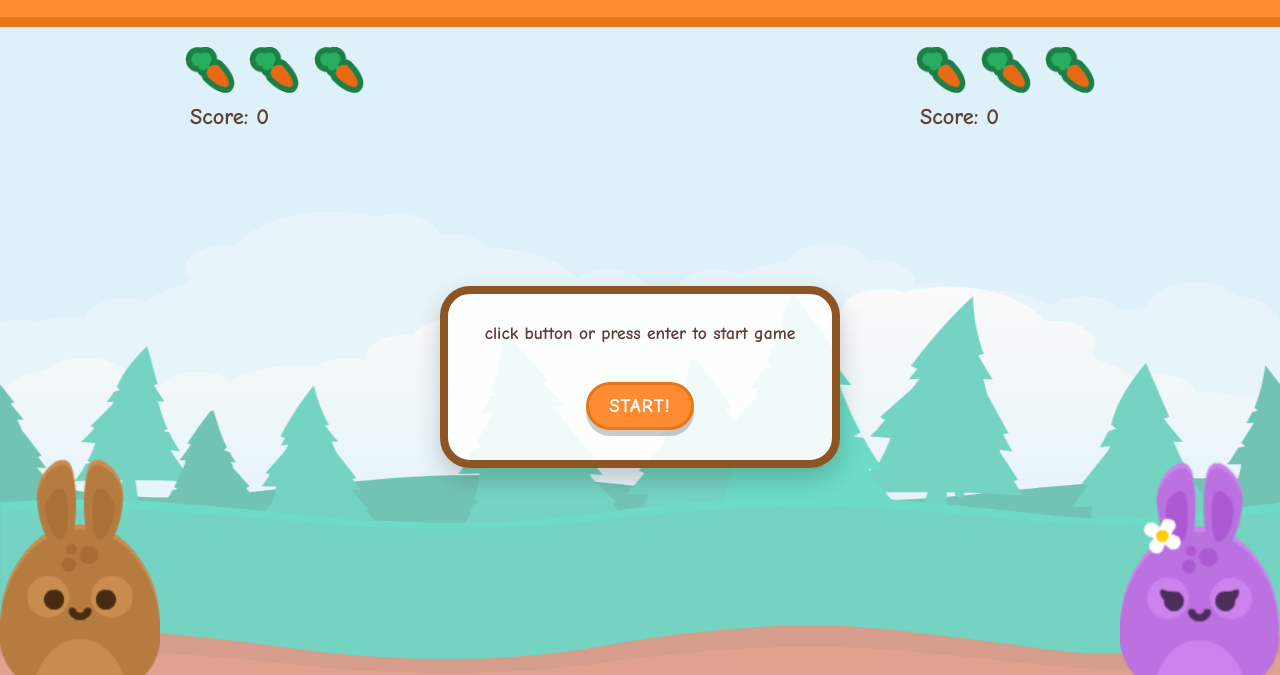
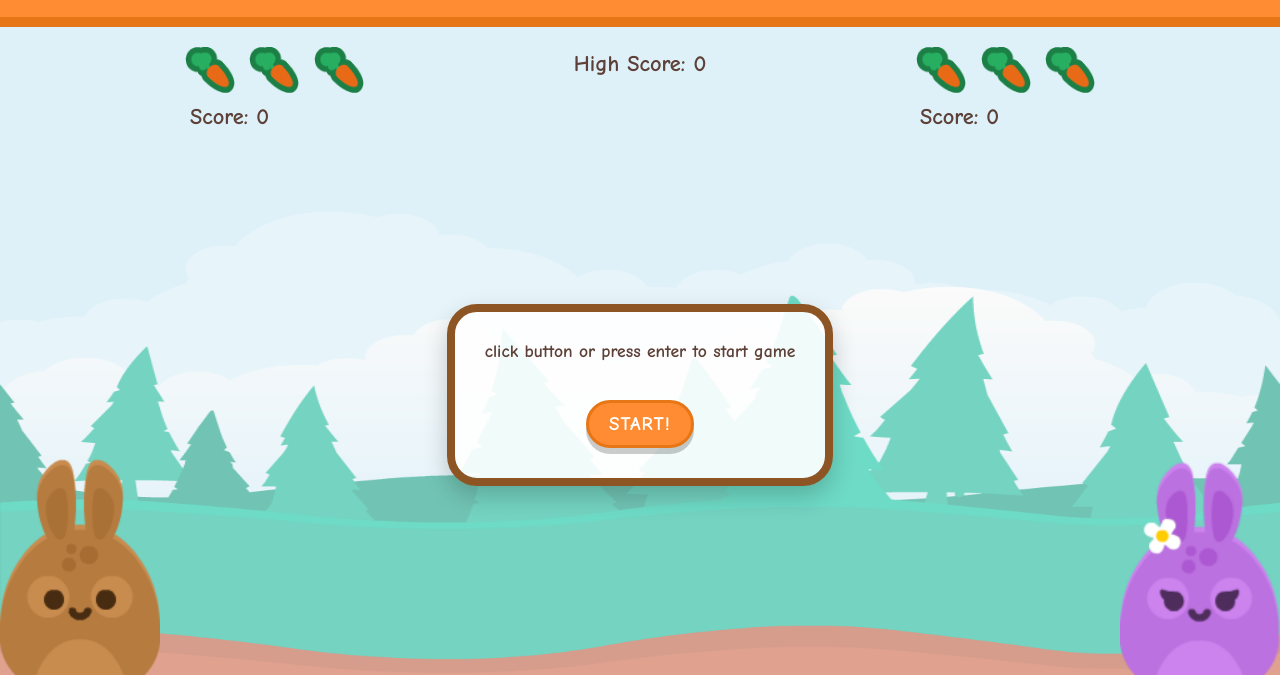
Before and after one commit to deeumiya-huang/happy-bunnies-game, a website with bundled scripts: page src/index.html in a window 1280 px wide. Shown: the part 125-800 px from the top of the page. Built offline with nearby package versions, Linux system fonts and the light colour scheme; a web font is replaced by a local one.

Commit message:
feat: add highest score record in localStorage

```diff
--- a/src/game.js
+++ b/src/game.js
@@ -153,6 +153,14 @@ export class Game {
         }
         this.isStarted = false;
         startBtn.textContent = 'Play Again';
+
+        const p1Score = this.entities.player1.score;
+        const p2Score = this.entities.player2.score;
+        const higherScore = Math.max(p1Score, p2Score);
+        const finalHighScore = this.updateHighScore(higherScore);
+
+        // update the highest score on webpage
+        document.querySelector('#high-score-display').textContent = `High Score: ${finalHighScore}`;
     }
     findLoser() {
         if (this.entities.player1.score > this.entities.player2.score) {
@@ -202,6 +210,18 @@ export class Game {
         window.dispatchEvent(new CustomEvent('resetScoreUI'));
     }
 
+    updateHighScore(currentScore) {
+        // read recorded the highest score from localStorage, if not, set default as 0.
+        const savedHighScore = localStorage.getItem('bunny_high_score') || 0;
+
+        if (currentScore > savedHighScore) {
+            localStorage.setItem('bunny_high_score', currentScore);
+            console.log(`new record! highest score：${currentScore}`);
+            return currentScore;
+        }
+        return savedHighScore;
+    }
+
     // each round finish will run this function, but the round end and total game over logic separate in this function
     gameOver() {
         this.isRunning = false;
--- a/src/index.html
+++ b/src/index.html
@@ -44,9 +44,12 @@
                         </div>
                         <div class="player-score">Score: <span id="player1-score">0</span></div>
                     </div>
-                    <div id="game-board">
-                        <p class="game-hint">click button or press enter to start game</p>
-                        <button class="btn btn-start" id="game-start">Start!</button>
+                    <div class="gameboard-wrapper">
+                        <div id="high-score-display">High Score: 0</div>
+                        <div id="game-board">
+                            <p class="game-hint">click button or press enter to start game</p>
+                            <button class="btn btn-start" id="game-start">Start!</button>
+                        </div>
                     </div>
                     <div class="player-wrapper" id="player2-wrapper">
                         <div class="player-lives" id="player2-lives">
--- a/src/main.js
+++ b/src/main.js
@@ -20,10 +20,18 @@ function resize() {
         game.drawBackground(loadedAssets);
     }
 }
+function displayInitialHighScore() {
+    const highScore = localStorage.getItem('bunny_high_score') || 0;
+    const highScoreElement = document.querySelector('#high-score-display');
+    if (highScoreElement) {
+        highScoreElement.textContent = `High Score: ${highScore}`;
+    }
+}
 async function boot() {
     await initAssets(); // wait important resource loaded and start to play game.
     resize(); // decide canvas' width and height first to let all the entity get correct x/y
     // initialize game and bind keyboard input onto button click
+    displayInitialHighScore();
     game.init(
         () => startBtn.click(),
         () => pauseBtn.click()
--- a/src/styles.css
+++ b/src/styles.css
@@ -143,10 +143,22 @@ nav li::before {
     font-weight: bold;
 }
 /* ---Game Board Style--- */
+.gameboard-wrapper {
+    flex: 2;
+    display: flex;
+    flex-direction: column;
+    height: 100%;
+    align-items: center;
+}
+#high-score-display {
+    font-family: 'Comic Sans MS', cursive, sans-serif;
+    font-size: 1.4rem;
+    color: #5d4037;
+    font-weight: bold;
+}
 #game-board {
-    flex: 2;
-    align-self: center;
-
+    margin: auto 0;
+    justify-self: center;
     background-color: rgba(255, 255, 255, 0.9); /* Translucent white background */
     border: 8px solid #8d5524; /* Woody dark brown border */
     border-radius: 30px;
```
